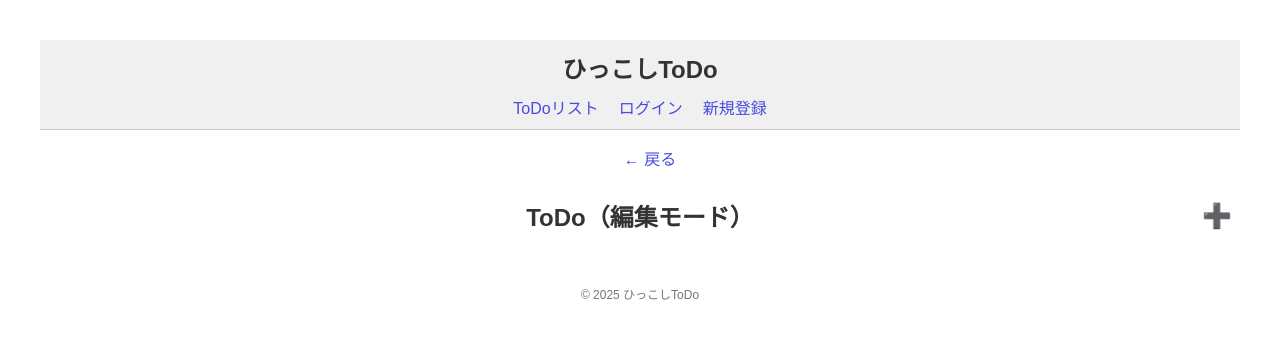
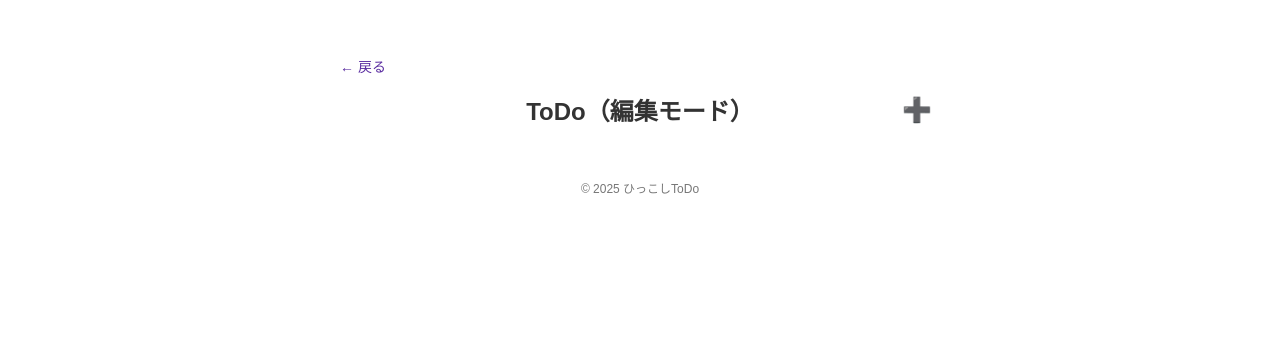
Before and after one commit to seika-okamoto/hikkoshi-todo, a Django app: page /todo/edit/ in a window 1280 px wide. Shown: the top 339 px of the page. Run offline with Django 5.2, Linux system fonts and the light colour scheme; the visitor is signed in with stand-in values (Sample User, id 1); data that the repository does not hold is empty.

Commit message:
ToDo編集モード画面のヘッダー非表示、戻るボタン左より

```diff
--- a/templates/todo/edit.html
+++ b/templates/todo/edit.html
@@ -6,7 +6,11 @@
 {% endblock %}
 
 {% block content %}
-<p><a href="{% url 'todo:index' %}" class="back-link">← 戻る</a></p>
+<div class="comment-history-wrapper">
+    <!-- ✅ 枠内左上に「← 戻る」 -->
+  <p class="back-link-inside">
+    <a href="{% url 'todo:index' %}">← 戻る</a>
+  </p>
 
 <div class="todo-header">
   <h2 class="todo-title">ToDo（編集モード）</h2>
--- a/templates/todo/index.html
+++ b/templates/todo/index.html
@@ -6,7 +6,11 @@
 {% endblock %}
 
 {% block content %}
-<p><a href="{% url 'home:index' %}" class="back-link">← 戻る</a></p>
+<div class="comment-history-wrapper">
+    <!-- ✅ 枠内左上に「← 戻る」 -->
+  <p class="back-link-inside">
+    <a href="{% url 'home:index' %}">← 戻る</a>
+
 
 <div class="todo-title-row">
   <h1 class="todo-title">ToDo</h1>
--- a/todo/views.py
+++ b/todo/views.py
@@ -49,7 +49,10 @@ def task_list(request):
 @login_required
 def edit_todo(request):
     tasks = Task.objects.filter(user=request.user)
-    return render(request, 'todo/edit.html', {'tasks': tasks})
+    return render(request, 'todo/edit.html', {
+        'tasks': tasks,
+        'hide_header': True
+        })
 
 @login_required
 def edit_task(request, task_id):
@@ -58,7 +61,9 @@ def edit_task(request, task_id):
     if new_title:
         task.title = new_title
         task.save()
-    return redirect('todo:edit')
+    return render(request, 'todo/edit.html', {
+        'hide_header': True
+    })
 
 @login_required
 def delete_task(request, task_id):
```
